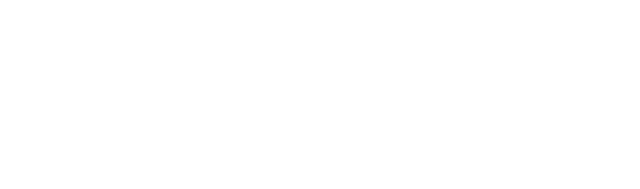
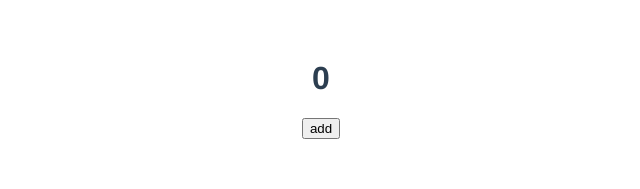
Before and after one commit to evanmiao/vue-v3-demos, a Vue app: page /#/reactive in a window 1280 px wide. Before the commit this address had no page. Shown: the top 189 px of the page, without its empty margins (319-959 px from the left). Built offline with nearby package versions, Linux system fonts and the light colour scheme.

Commit message:
reactive and toRefs

```diff
--- a/src/router/index.js
+++ b/src/router/index.js
@@ -11,6 +11,16 @@ const routes = [
     path: '/ref',
     name: 'Ref',
     component: () => import('../views/Ref.vue')
+  },
+  {
+    path: '/reactive',
+    name: 'Reactive',
+    component: () => import('../views/Reactive.vue')
+  },
+  {
+    path: '/torefs',
+    name: 'ToRefs',
+    component: () => import('../views/ToRefs.vue')
   }
 ]
 
--- /dev/null
+++ b/src/views/Reactive.vue
@@ -0,0 +1,31 @@
+<template>
+  <div>
+    <h1>{{ data.count }}</h1>
+    <button @click="add">add</button>
+  </div>
+</template>
+
+<script>
+import { reactive } from 'vue'
+
+export default {
+  setup() {
+    // reactive() 将整个对象包装为响应式数据
+    const data = reactive({
+      count: 0
+    })
+
+    const add = () => {
+      data.count++
+    }
+
+    // 必须把整个 reactive() 对象返回出去
+    // 引用的时候也必须对整个对象进行引用而不能解构
+    return { data, add }
+  }
+}
+</script>
+
+<style>
+
+</style>
--- /dev/null
+++ b/src/views/ToRefs.vue
@@ -0,0 +1,30 @@
+<template>
+  <div>
+    <h1>{{ count }}</h1>
+    <button @click="add">add</button>
+  </div>
+</template>
+
+<script>
+import { reactive, toRefs } from 'vue'
+
+export default {
+  setup() {
+    const data = reactive({
+      count: 0
+    })
+
+    const add = () => {
+      data.count++
+    }
+
+    // 无法解构 reactive() 对象，每次都通过 . 操作符访问对象属性是非常麻烦的
+    // 官方提供了 toRefs() 函数用来包装 reactive() 对象，这样就可以解构了
+    return { ...toRefs(data), add }
+  }
+}
+</script>
+
+<style>
+
+</style>
```
